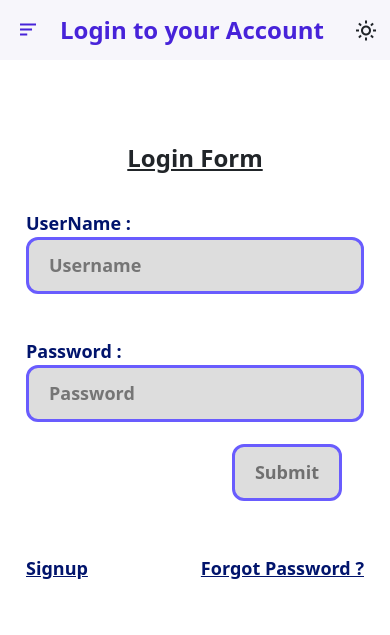
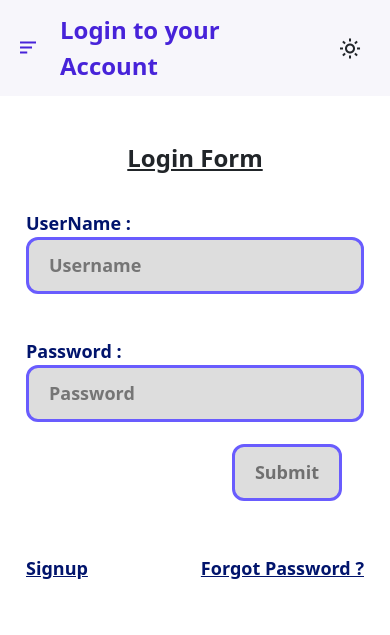
Before and after one commit to Krishna-Noutiyal/KV-Manager-Prototype, a Flask app: page /Login in a window 390 px wide. Shown: the top 635 px of the page. Run offline with Flask 2, Linux system fonts and the light colour scheme; data that the repository does not hold is empty; style sheets or scripts are compiled from the project's sources.

Commit message:
Switch Mode Icon
the switch mode icon was not behaving properly on mobile devices

```diff
--- a/static/CSS/nav.css
+++ b/static/CSS/nav.css
@@ -67,11 +67,8 @@ body.dark .header_toggle {
 }
 
 .header_img {
-  display: flex;
+  margin-right: 1rem;
   transform: scale(1.5);
-  justify-content: center;
-  border-radius: 50%;
-  overflow: hidden;
   cursor: pointer;
 }
 
@@ -185,9 +182,4 @@ body.dark .l-navbar {
   .body-pd {
     padding-left: calc(var(--nav-width) + 188px);
   }
-}
-@media screen and (max-width: 500px) {
-  .header_img {
-    display: none;
-  }
 }/*# sourceMappingURL=nav.css.map */
--- a/static/CSS/nav.scss
+++ b/static/CSS/nav.scss
@@ -64,12 +64,8 @@ body.dark .header_toggle{
   color: Var.$Darkfirst-color;
 }
 .header_img {
-  // aspect-ratio: 1/1;
-  display: flex;
+  margin-right: 1rem;
   transform: scale(1.5);
-  justify-content: center;
-  border-radius: 50%;
-  overflow: hidden;
   cursor: pointer;
 }
 
@@ -170,9 +166,3 @@ body.dark .l-navbar{
     padding-left: calc(var(--nav-width) + 188px);
   }
 }
-
-@media screen and (max-width: 500px) {
-  .header_img{
-    display: none;
-  }
-}
```
Also changed, not shown: 1 other file.
